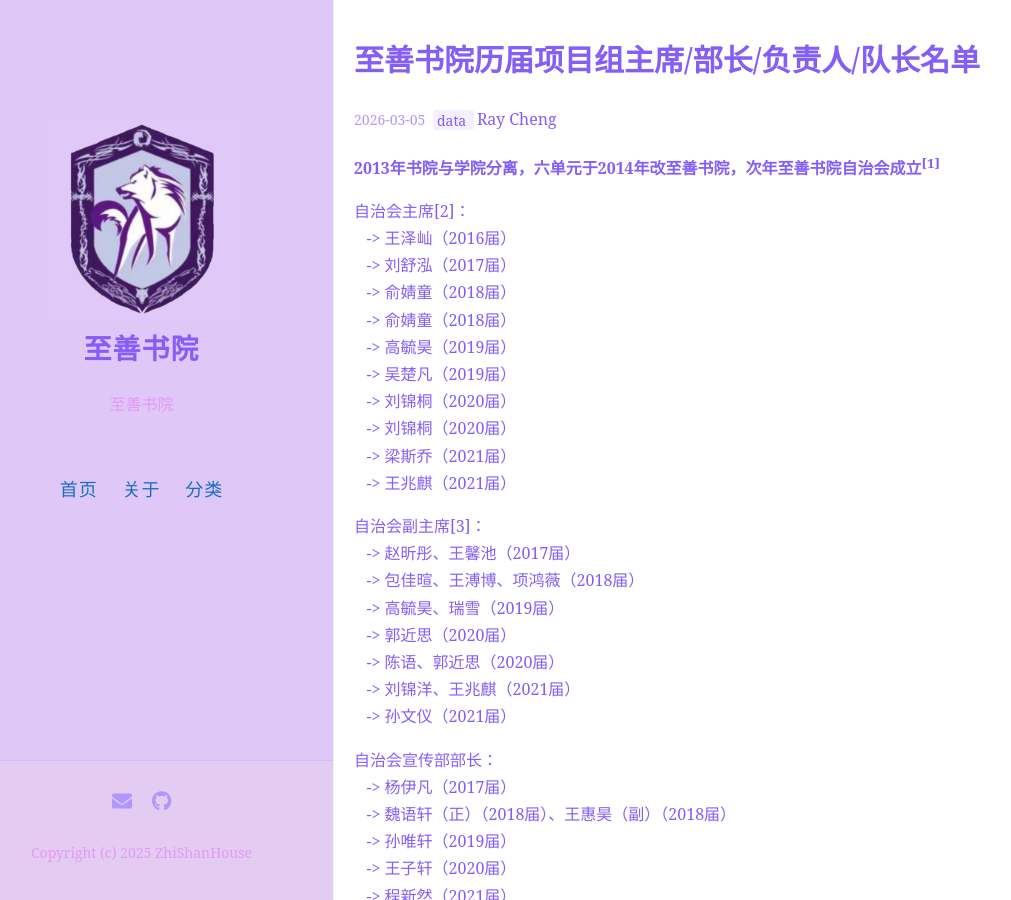
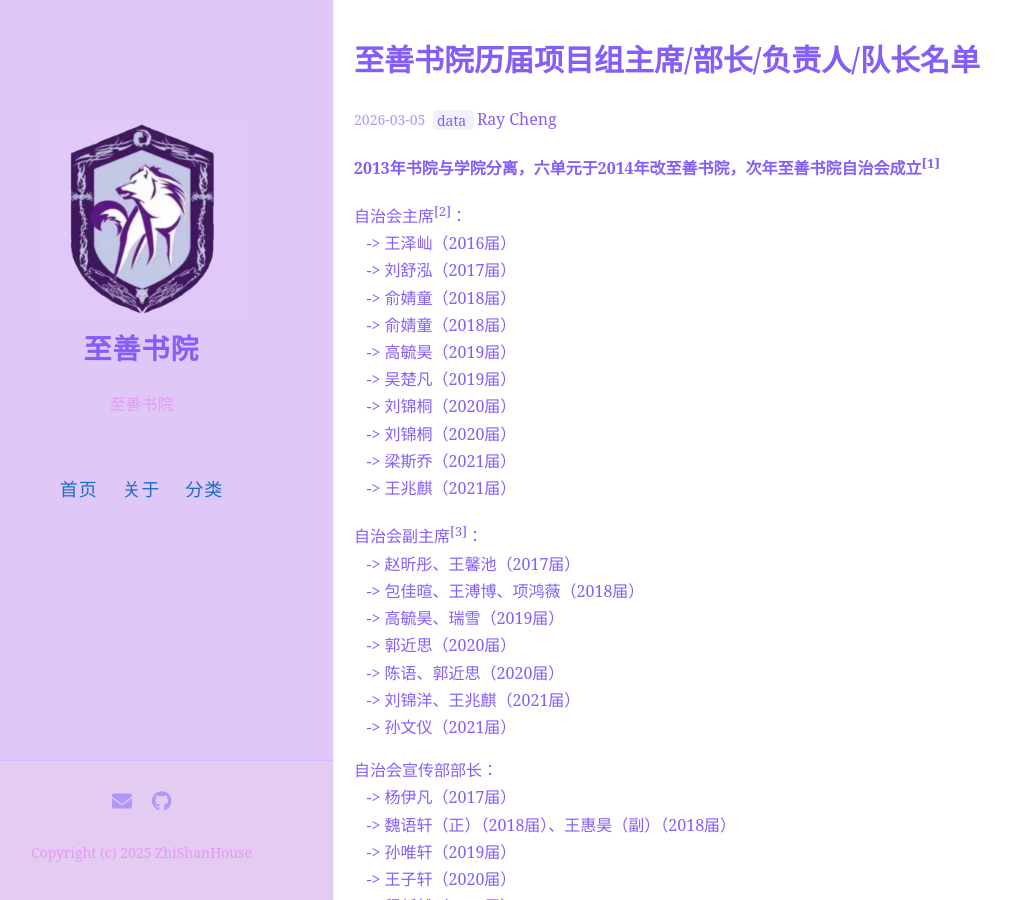
Before and after one commit to zhishanhouse/zhishanhouse.github.io, a Jekyll site: the page built from _posts/2026-3-5-负责人名单.md, in a window 1280 px wide and 900 px high. Shown: the whole window, without its empty margins (50-1061 px from the left). Built offline with Jekyll 4.4.1, drawn with Linux system fonts in a browser that asks for light colours.

```diff
--- a/_posts/2026-3-5-负责人名单.md
+++ b/_posts/2026-3-5-负责人名单.md
@@ -8,7 +8,7 @@ author: Ray Cheng
 ---
 <b>2013年书院与学院分离，六单元于2014年改至善书院，次年至善书院自治会成立<sup>[1]</sup><br /></b>
 <p>
-自治会主席[2]：<br />
+自治会主席<sup>[2]</sup>：<br />
 &nbsp;&nbsp;  -> 王泽屾（2016届）<br />
 &nbsp;&nbsp;  -> 刘舒泓（2017届）<br />
 &nbsp;&nbsp;  -> 俞婧童（2018届）<br />
@@ -20,7 +20,7 @@ author: Ray Cheng
 &nbsp;&nbsp;  -> 梁斯乔（2021届）<br />
 &nbsp;&nbsp;  -> 王兆麒（2021届）<br />
 <p>
-自治会副主席[3]：<br />
+自治会副主席<sup>[3]</sup>：<br />
 &nbsp;&nbsp;  -> 赵昕彤、王馨池（2017届）<br />
 &nbsp;&nbsp;  -> 包佳暄、王溥博、项鸿薇（2018届）<br />
 &nbsp;&nbsp;  -> 高毓昊、瑞雪（2019届）<br />
```
